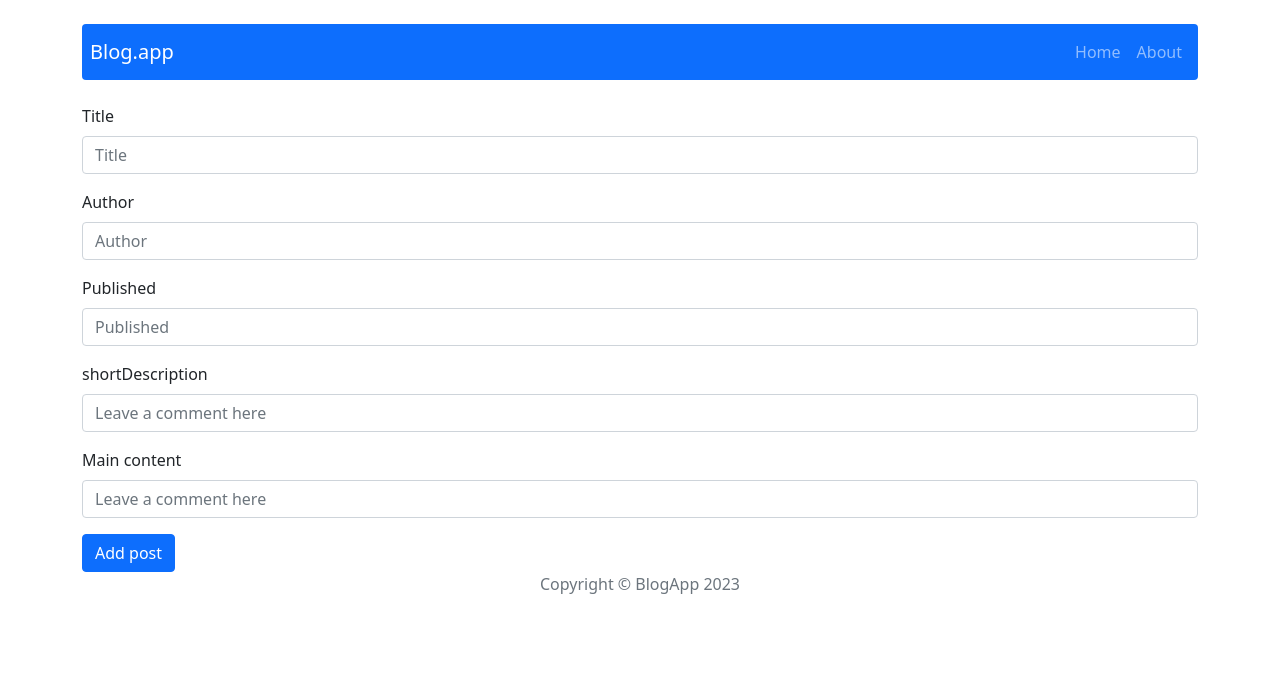
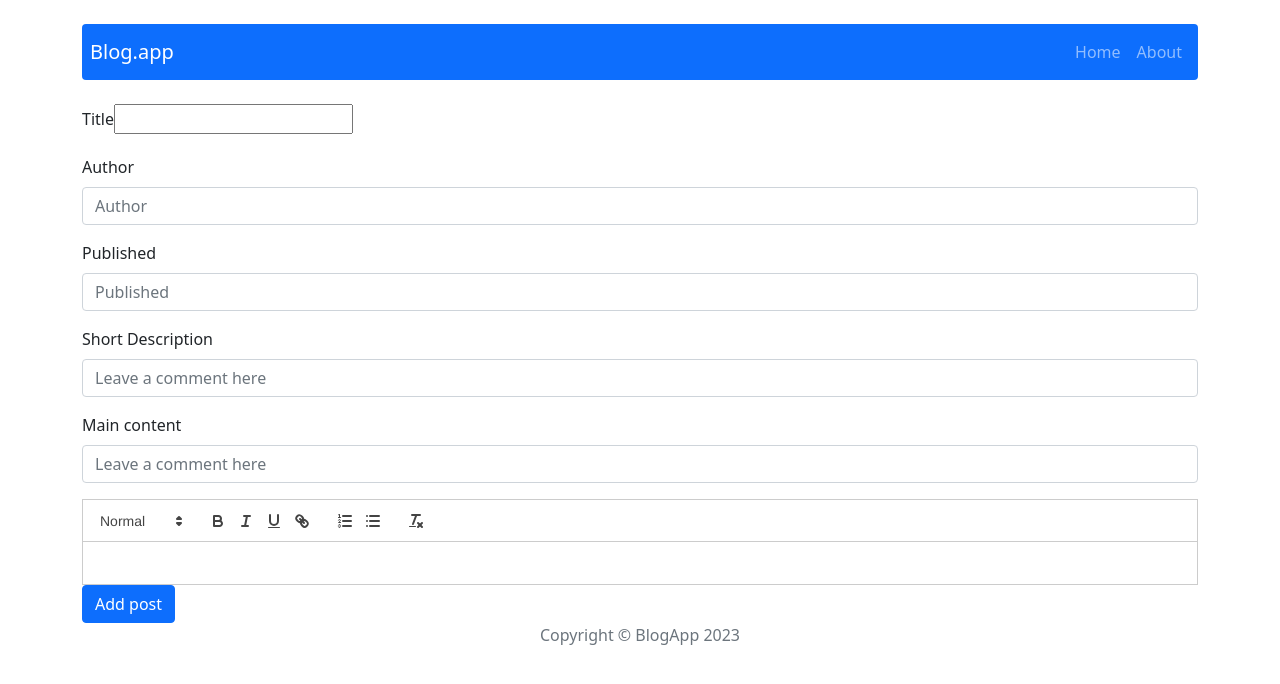
Before and after one commit to maciektabis/blog, a React (Create React App) app: page /post/add in a window 1280 px wide. Shown: the top 684 px of the page. Built offline with nearby package versions, Linux system fonts and the light colour scheme.

Commit message:
Add datepicker, not working

```diff
--- a/package.json
+++ b/package.json
@@ -11,7 +11,9 @@
 		"http-server": "^14.1.1",
 		"react": "^18.2.0",
 		"react-bootstrap": "2.0",
+		"react-datepicker": "^4.10.0",
 		"react-dom": "^18.2.0",
+		"react-quill": "^2.0.0",
 		"react-redux": "7.2.6",
 		"react-router-dom": "6.0.1",
 		"react-scripts": "5.0.1",
--- a/src/components/features/EditPostForm/EditPostForm.js
+++ b/src/components/features/EditPostForm/EditPostForm.js
@@ -5,7 +5,8 @@ import {useParams} from 'react-router-dom';
 import {useSelector} from 'react-redux';
 import {editPost, getPostById} from '../../../redux/postsRedux';
 import {Navigate} from 'react-router-dom';
-
+import ReactQuill from 'react-quill';
+import 'react-quill/dist/quill.snow.css';
 const EditPostForm = () => {
 	const {id} = useParams();
 	const editPostsData = useSelector((state) => getPostById(state, id));
--- a/src/components/features/PostForm/PostForm.js
+++ b/src/components/features/PostForm/PostForm.js
@@ -1,6 +1,10 @@
 import {Form} from 'react-bootstrap';
 import {useState} from 'react';
 import {Button} from 'react-bootstrap';
+import ReactQuill from 'react-quill';
+import 'react-quill/dist/quill.snow.css';
+import DatePicker from 'react-datepicker';
+import 'react-datepicker/dist/react-datepicker.css';
 
 const PostForm = ({action, actionText, ...props}) => {
 	const [title, setTitle] = useState(props.title || '');
@@ -21,11 +25,9 @@ const PostForm = ({action, actionText, ...props}) => {
 			<Form onSubmit={handleSubmit}>
 				<Form.Group className='mb-3'>
 					<Form.Label>Title</Form.Label>
-					<Form.Control
-						type='text'
-						placeholder='Title'
-						value={title}
-						onChange={(e) => setTitle(e.target.value)}
+					<DatePicker
+						selected={publishedDate}
+						onChange={(date) => setPublishedDate(date)}
 					/>
 				</Form.Group>
 
@@ -48,9 +50,9 @@ const PostForm = ({action, actionText, ...props}) => {
 						onChange={(e) => setPublishedDate(e.target.value)}
 					/>
 				</Form.Group>
+				<Form.Group className='mb-3'>
+					<Form.Label>Short Description</Form.Label>
 
-				<Form.Group className='mb-3'>
-					<Form.Label>shortDescription</Form.Label>
 					<Form.Control
 						type='text'
 						placeholder='Leave a comment here'
@@ -68,6 +70,7 @@ const PostForm = ({action, actionText, ...props}) => {
 						onChange={(e) => setContent(e.target.value)}
 					/>
 				</Form.Group>
+				<ReactQuill value={content} onChange={setContent} />
 
 				<Button variant='primary' onClick={handleSubmit}>
 					{actionText}
--- a/src/components/features/Posts/Posts.js
+++ b/src/components/features/Posts/Posts.js
@@ -1,6 +1,7 @@
 import React from 'react';
 import {Link} from 'react-router-dom';
 import {Button} from 'react-bootstrap';
+import {dateToStr} from '../../../utils/dateToStr';
 
 const Posts = (props) => {
 	return (
@@ -9,7 +10,9 @@ const Posts = (props) => {
 				<div className='card-body'>
 					<h5 className='card-title'>{props.title}</h5>
 					<p className='font-weight-bold'>Author: {props.author}</p>
-					<p className='text-muted'>Published: {props.date}</p>
+					<p className="text-muted">Published: {dateToStr(props.date)}</p>
+
+
 					<p className='card-text'> Short description: {props.description}.</p>
 					<Link key={props.id} to={'/post/' + props.id}>
 						<Button variant='primary'>Read more</Button>
--- a/src/components/pages/SinglePost/SinglePost.js
+++ b/src/components/pages/SinglePost/SinglePost.js
@@ -9,6 +9,8 @@ import {Link} from 'react-router-dom';
 import {useState} from 'react';
 import {Modal} from 'react-bootstrap';
 import {Navigate} from 'react-router-dom';
+import {dateToStr} from '../../../utils/dateToStr';
+
 const SinglePost = () => {
 	const {id} = useParams();
 	const postsData = useSelector((state) => getPostById(state, id));
@@ -52,8 +54,8 @@ const SinglePost = () => {
 				</div>
 			</header>
 			<p>Author: {postsData.author}</p>
-			<p>Published: {postsData.publishedDate}</p>
-			<p>{postsData.shortDescription}</p>
+			<p>Published: {dateToStr(postsData.publishedDate)}</p>
+			<p dangerouslySetInnerHTML={{__html: postsData.content}} />
 		</div>
 	);
 };
--- a/src/redux/initialState.js
+++ b/src/redux/initialState.js
@@ -5,7 +5,7 @@ const initialState = {
 			title: 'Article title',
 			shortDescription: 'Short description of the article...',
 			content: 'Main content of the article',
-			publishedDate: '02-02-2022',
+			publishedDate: new Date('02-02-2022'),
 			author: 'John Doe',
 		},
 		{
@@ -13,7 +13,7 @@ const initialState = {
 			title: 'Article title',
 			shortDescription: 'Short description of the article...',
 			content: 'Main content of the article',
-			publishedDate: '10-02-2022',
+			publishedDate: new Date('14-01-2023'),
 			author: 'Khal Drogo',
 		},
 		{
@@ -21,7 +21,7 @@ const initialState = {
 			title: 'Article title',
 			shortDescription: 'Short description of the article...',
 			content: 'Main content of the article',
-			publishedDate: '12-02-2022',
+			publishedDate: new Date('02-02-2022'),
 			author: 'Michael Scott',
 		},
 		{
@@ -29,7 +29,7 @@ const initialState = {
 			title: 'Article title 4',
 			shortDescription: 'Short description of the article...',
 			content: 'Main content of the article',
-			publishedDate: '02-02-2022',
+			publishedDate: new Date('02-02-2022'),
 			author: 'Dwight Schrute',
 		},
 	],
--- /dev/null
+++ b/src/utils/dateToStr.js
@@ -0,0 +1,5 @@
+export const dateToStr = (publishedDate) => {
+	console.log('beforechange', publishedDate);
+	console.log(publishedDate.toLocaleDateString('en-US'));
+	return publishedDate.toLocaleDateString('en-US');
+};
```
Also changed, not shown: 2 other files (tests, documents, lock files or other folders).
